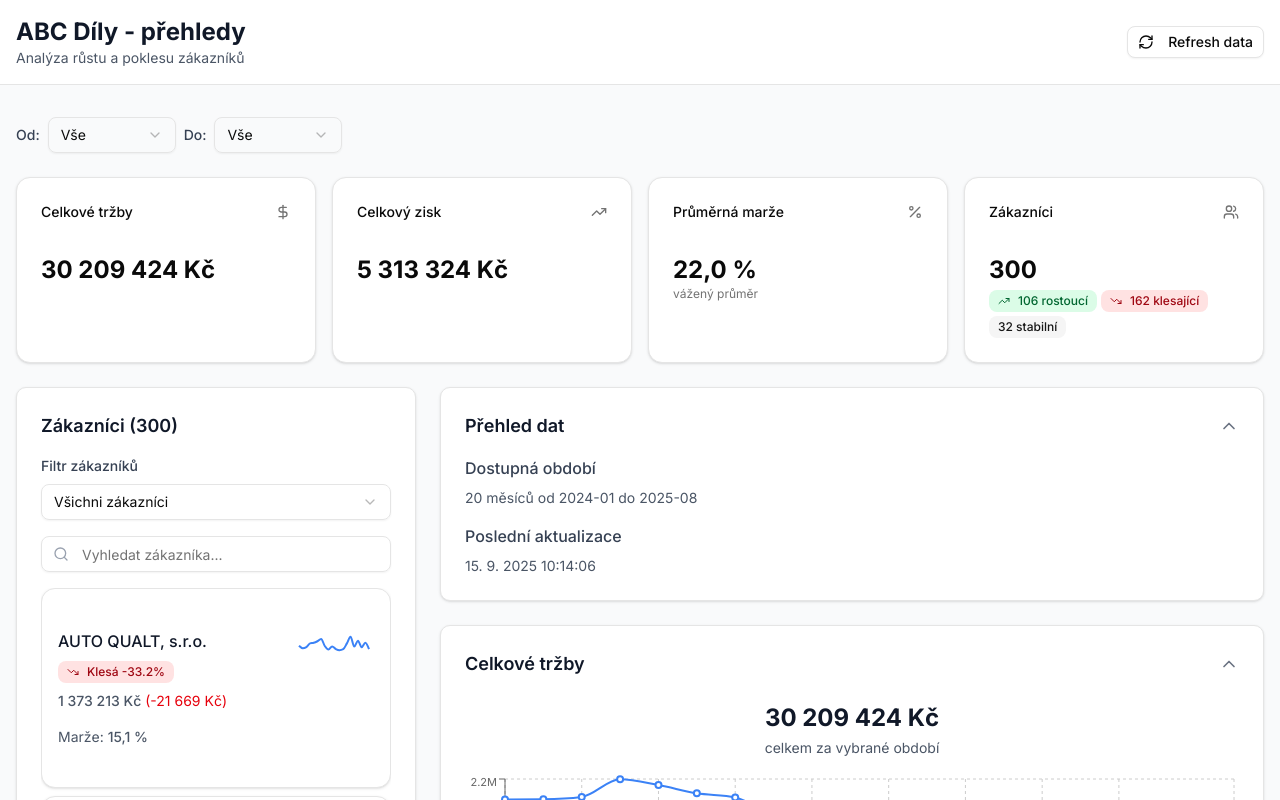
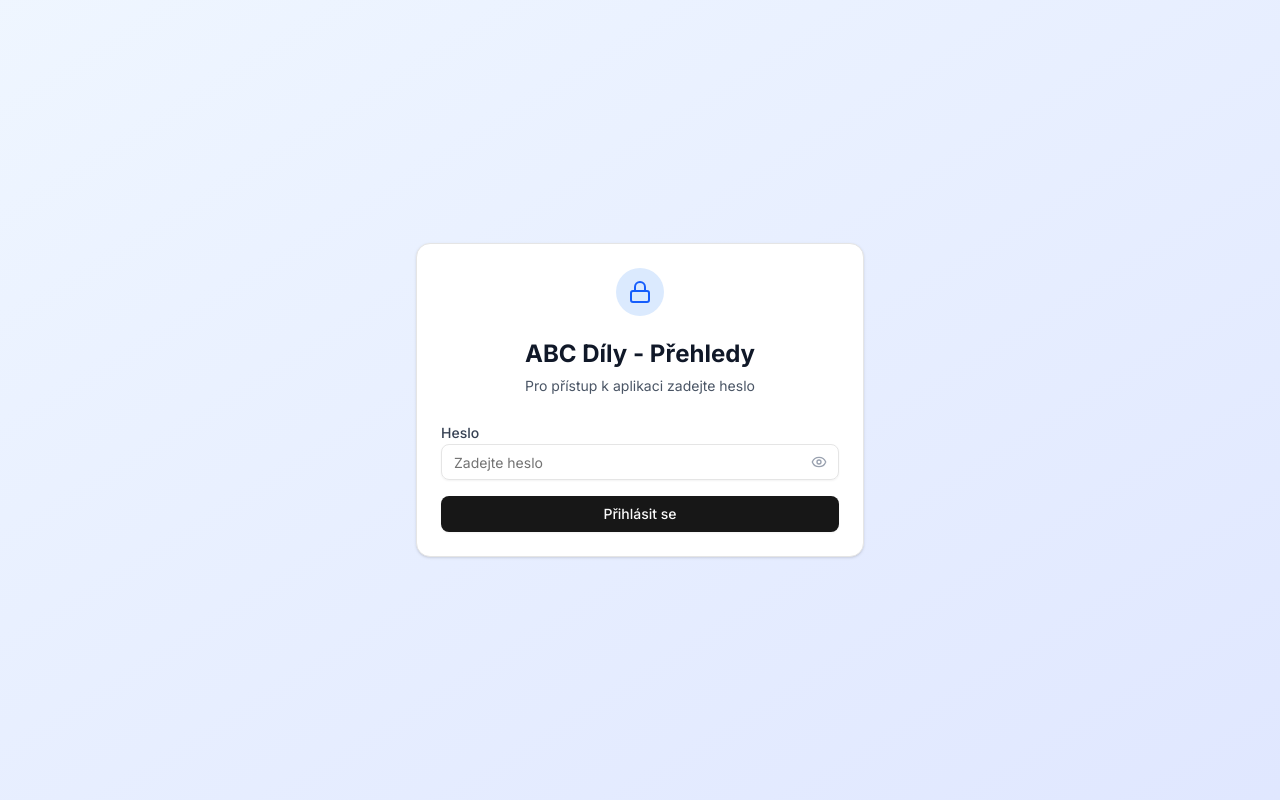
Before and after one commit to petrvlcek232/techcon-growth-dashboard, a Next.js app: page / in a window 1280 px wide. Shown: the top 800 px of the page. Built offline with nearby package versions, Linux system fonts and the light colour scheme.

Commit message:
Přidán password gateway - ochrana aplikace heslem abc2024

```diff
--- a/app/customer/[slug]/page.tsx
+++ b/app/customer/[slug]/page.tsx
@@ -13,8 +13,10 @@ import { formatCurrencyCZK, formatPct } from '@/lib/format';
 import { loadStoredDateRange, saveDateRange } from '@/lib/localStorage';
 import { ArrowLeft, TrendingUp, TrendingDown, Calendar, DollarSign } from 'lucide-react';
 import { LineChart, Line, XAxis, YAxis, CartesianGrid, Tooltip, ResponsiveContainer, BarChart, Bar } from 'recharts';
+import PasswordGateway from '@/components/PasswordGateway';
 
 export default function CustomerDetail() {
+  const [isAuthenticated, setIsAuthenticated] = useState(false);
   const params = useParams();
   const router = useRouter();
   const slug = params.slug as string;
@@ -26,6 +28,12 @@ export default function CustomerDetail() {
   const [startMonth, setStartMonth] = useState<MonthId | null>(null);
   const [endMonth, setEndMonth] = useState<MonthId | null>(null);
   const [dateRangeLoaded, setDateRangeLoaded] = useState(false);
+
+  // Kontrola autentizace při mount
+  useEffect(() => {
+    const authenticated = sessionStorage.getItem('authenticated') === 'true';
+    setIsAuthenticated(authenticated);
+  }, []);
 
   // Načtení dat
   useEffect(() => {
@@ -145,6 +153,11 @@ export default function CustomerDetail() {
       };
     });
   }, [filteredData]);
+
+  // Zobrazit password gateway, pokud uživatel není autentizován
+  if (!isAuthenticated) {
+    return <PasswordGateway onAuthenticated={() => setIsAuthenticated(true)} />;
+  }
 
   if (loading) {
     return (
--- a/app/page.tsx
+++ b/app/page.tsx
@@ -12,8 +12,10 @@ import { loadStoredDateRange, saveDateRange, loadStoredTrendFilter, saveTrendFil
 import { ChevronDown, ChevronUp, DollarSign, TrendingUp, Percent } from 'lucide-react';
 import { OverviewCard } from '@/components/OverviewCard';
 import { MonthlyDetailCard } from '@/components/MonthlyDetailCard';
+import PasswordGateway from '@/components/PasswordGateway';
 
 export default function Dashboard() {
+  const [isAuthenticated, setIsAuthenticated] = useState(false);
   const [data, setData] = useState<AggregatedData | null>(null);
   const [loading, setLoading] = useState(true);
   const [error, setError] = useState<string | null>(null);
@@ -23,6 +25,12 @@ export default function Dashboard() {
   const [customerTrendFilter, setCustomerTrendFilter] = useState<CustomerTrendFilterValue>('all');
   const [isDataOverviewMinimized, setIsDataOverviewMinimized] = useState(false);
   const [isCustomerListMinimized, setIsCustomerListMinimized] = useState(false);
+
+  // Kontrola autentizace při mount
+  useEffect(() => {
+    const authenticated = sessionStorage.getItem('authenticated') === 'true';
+    setIsAuthenticated(authenticated);
+  }, []);
 
   // Načtení stavu karet z localStorage při mount
   useEffect(() => {
@@ -130,6 +138,11 @@ export default function Dashboard() {
     saveCardMinimizedState('CUSTOMER_LIST_MINIMIZED', newState);
   }, [isCustomerListMinimized]);
 
+
+  // Zobrazit password gateway, pokud uživatel není autentizován
+  if (!isAuthenticated) {
+    return <PasswordGateway onAuthenticated={() => setIsAuthenticated(true)} />;
+  }
 
   if (loading) {
     return (
--- /dev/null
+++ b/components/PasswordGateway.tsx
@@ -0,0 +1,103 @@
+'use client';
+
+import { useState } from 'react';
+import { Button } from '@/src/components/ui/button';
+import { Input } from '@/src/components/ui/input';
+import { Card, CardContent, CardDescription, CardHeader, CardTitle } from '@/src/components/ui/card';
+import { Lock, Eye, EyeOff } from 'lucide-react';
+
+interface PasswordGatewayProps {
+  onAuthenticated: () => void;
+}
+
+export default function PasswordGateway({ onAuthenticated }: PasswordGatewayProps) {
+  const [password, setPassword] = useState('');
+  const [showPassword, setShowPassword] = useState(false);
+  const [error, setError] = useState('');
+  const [isLoading, setIsLoading] = useState(false);
+
+  // Nastavte zde své heslo
+  const CORRECT_PASSWORD = 'abc2024';
+
+  const handleSubmit = async (e: React.FormEvent) => {
+    e.preventDefault();
+    setIsLoading(true);
+    setError('');
+
+    // Simulace krátkého čekání pro lepší UX
+    await new Promise(resolve => setTimeout(resolve, 500));
+
+    if (password === CORRECT_PASSWORD) {
+      // Uložíme do sessionStorage, že je uživatel autentizován
+      sessionStorage.setItem('authenticated', 'true');
+      onAuthenticated();
+    } else {
+      setError('Nesprávné heslo. Zkuste to znovu.');
+    }
+
+    setIsLoading(false);
+  };
+
+  return (
+    <div className="min-h-screen bg-gradient-to-br from-blue-50 to-indigo-100 flex items-center justify-center p-4">
+      <Card className="w-full max-w-md">
+        <CardHeader className="text-center">
+          <div className="mx-auto mb-4 w-12 h-12 bg-blue-100 rounded-full flex items-center justify-center">
+            <Lock className="w-6 h-6 text-blue-600" />
+          </div>
+          <CardTitle className="text-2xl font-bold text-gray-900">
+            ABC Díly - Přehledy
+          </CardTitle>
+          <CardDescription className="text-gray-600">
+            Pro přístup k aplikaci zadejte heslo
+          </CardDescription>
+        </CardHeader>
+        <CardContent>
+          <form onSubmit={handleSubmit} className="space-y-4">
+            <div className="space-y-2">
+              <label htmlFor="password" className="text-sm font-medium text-gray-700">
+                Heslo
+              </label>
+              <div className="relative">
+                <Input
+                  id="password"
+                  type={showPassword ? 'text' : 'password'}
+                  value={password}
+                  onChange={(e) => setPassword(e.target.value)}
+                  placeholder="Zadejte heslo"
+                  className="pr-10"
+                  required
+                />
+                <button
+                  type="button"
+                  onClick={() => setShowPassword(!showPassword)}
+                  className="absolute right-3 top-1/2 transform -translate-y-1/2 text-gray-400 hover:text-gray-600"
+                >
+                  {showPassword ? (
+                    <EyeOff className="w-4 h-4" />
+                  ) : (
+                    <Eye className="w-4 h-4" />
+                  )}
+                </button>
+              </div>
+            </div>
+
+            {error && (
+              <div className="text-red-600 text-sm bg-red-50 p-3 rounded-md">
+                {error}
+              </div>
+            )}
+
+            <Button
+              type="submit"
+              className="w-full"
+              disabled={isLoading}
+            >
+              {isLoading ? 'Ověřování...' : 'Přihlásit se'}
+            </Button>
+          </form>
+        </CardContent>
+      </Card>
+    </div>
+  );
+}
```
